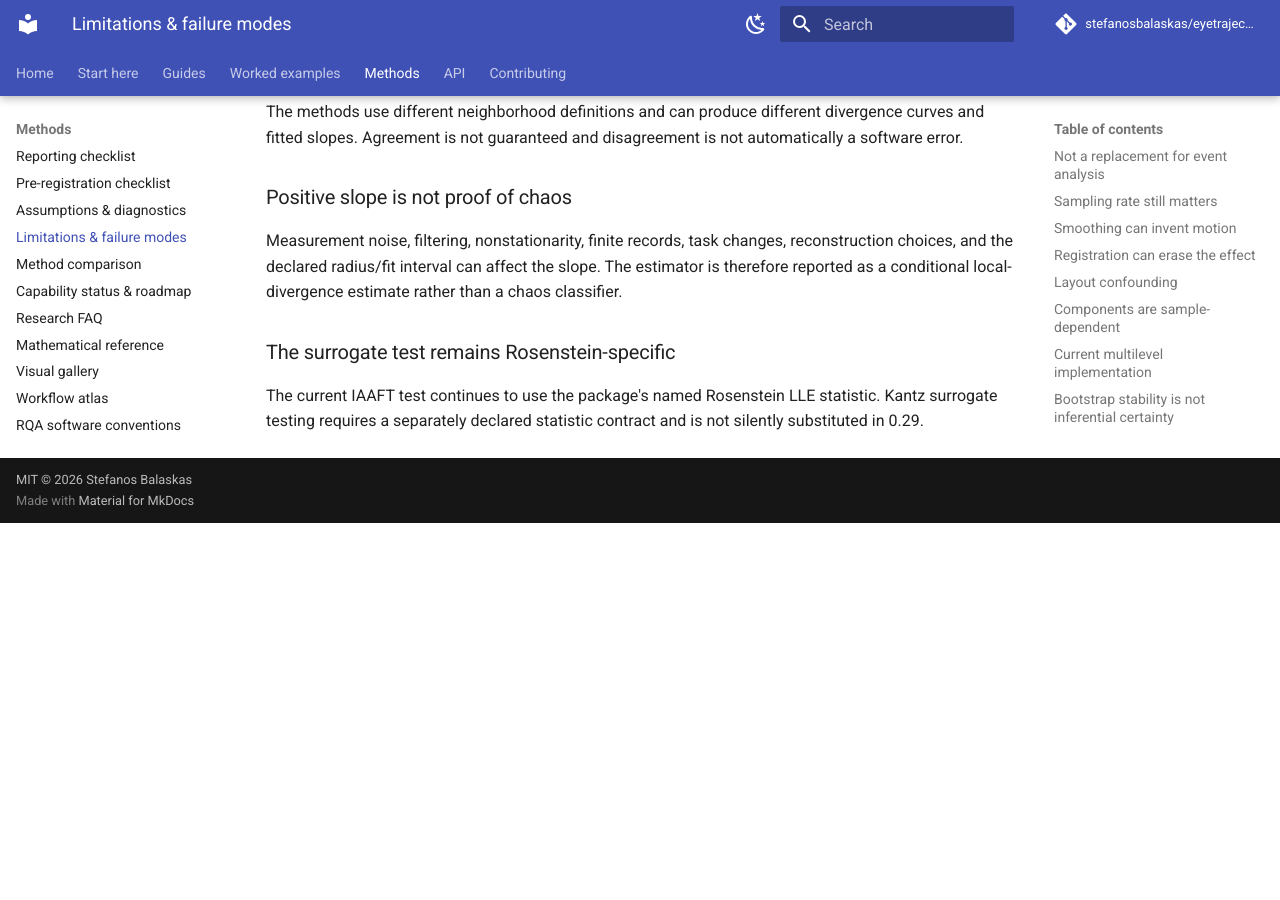
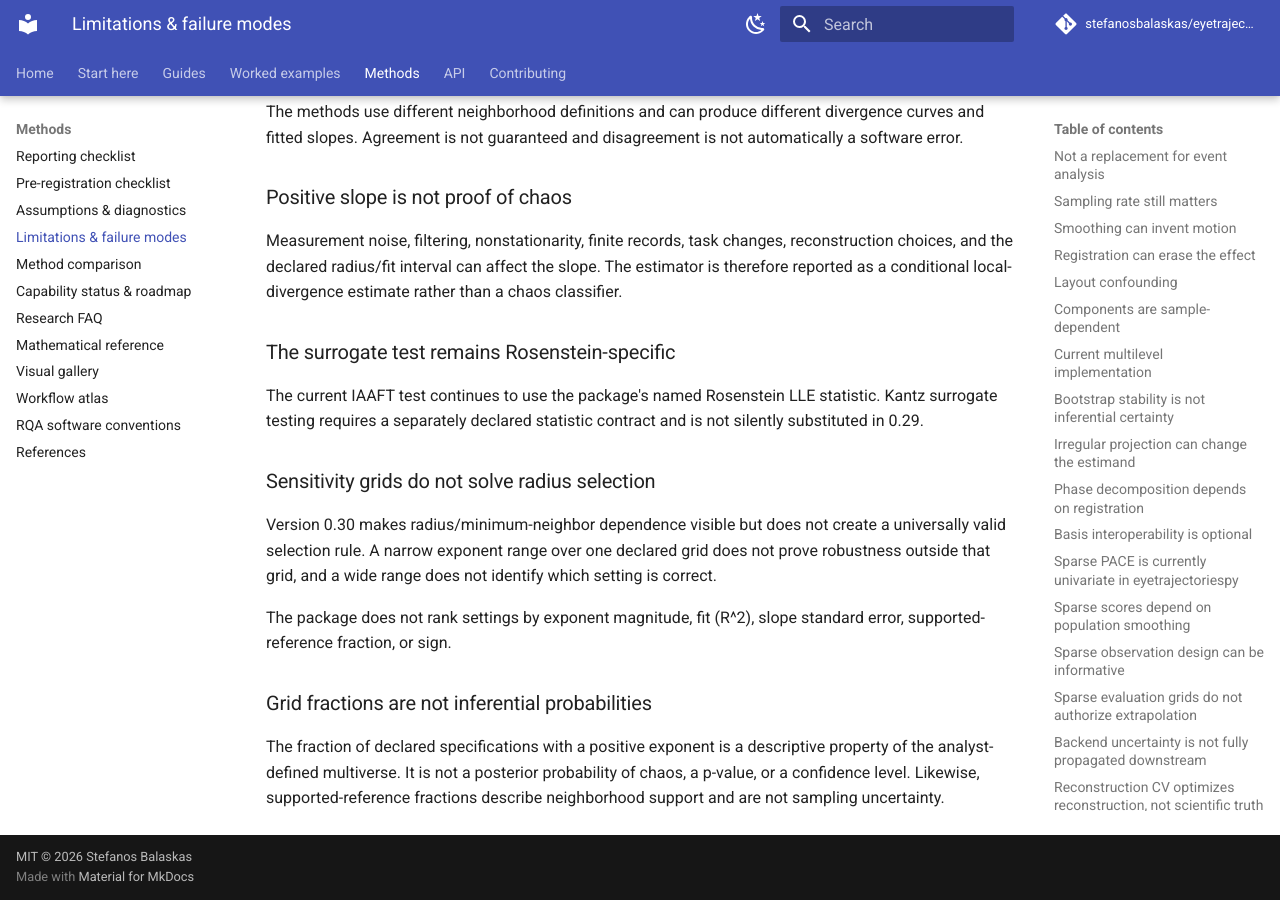
Before and after one commit to stefanosbalaskas/eyetrajectoriespy, an MkDocs documentation site: the page built from docs/methods/limitations.md, in a window 1280 px wide and 900 px high, scrolled down 24252 px. Built offline with MkDocs 1.6.1 and Material for MkDocs 9.7.7, drawn with Linux system fonts in a browser that asks for light colours; comment, search, counter and statistics services are not loaded; before the commit the page ends 24775 px from its top, so only the background shows below that.

Commit message:
Add Kantz sensitivity limitations

```diff
--- a/docs/methods/limitations.md
+++ b/docs/methods/limitations.md
@@ -668,3 +668,14 @@
 ### The surrogate test remains Rosenstein-specific
 
 The current IAAFT test continues to use the package's named Rosenstein LLE statistic. Kantz surrogate testing requires a separately declared statistic contract and is not silently substituted in 0.29.
+
+
+### Sensitivity grids do not solve radius selection
+
+Version 0.30 makes radius/minimum-neighbor dependence visible but does not create a universally valid selection rule. A narrow exponent range over one declared grid does not prove robustness outside that grid, and a wide range does not identify which setting is correct.
+
+The package does not rank settings by exponent magnitude, fit (R^2), slope standard error, supported-reference fraction, or sign.
+
+### Grid fractions are not inferential probabilities
+
+The fraction of declared specifications with a positive exponent is a descriptive property of the analyst-defined multiverse. It is not a posterior probability of chaos, a p-value, or a confidence level. Likewise, supported-reference fractions describe neighborhood support and are not sampling uncertainty.
```
